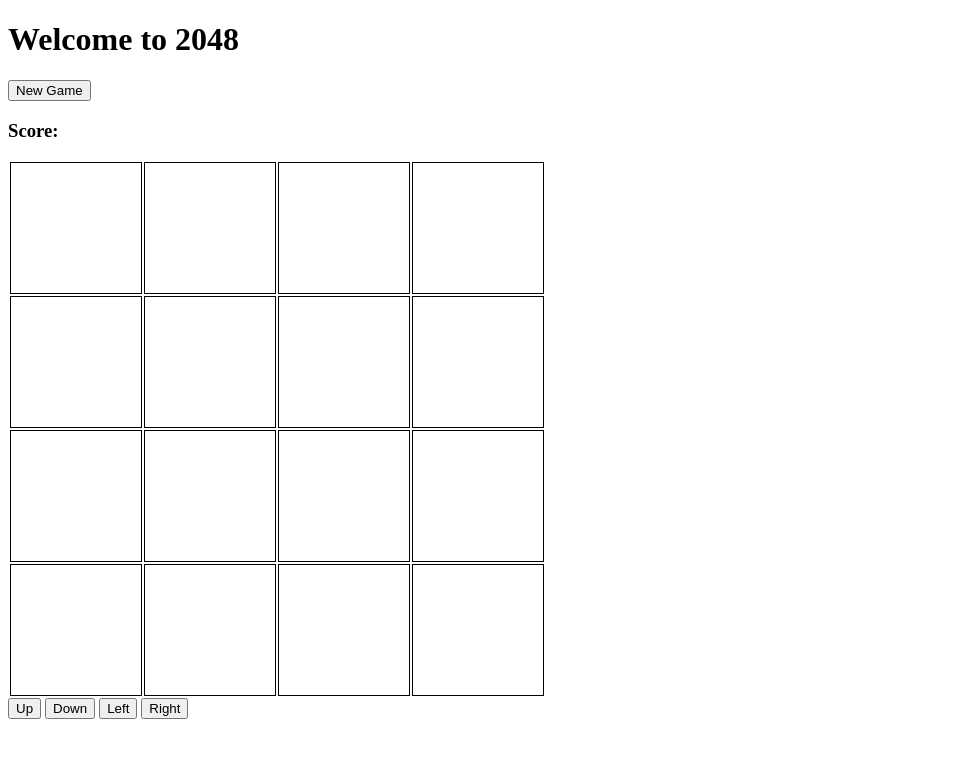
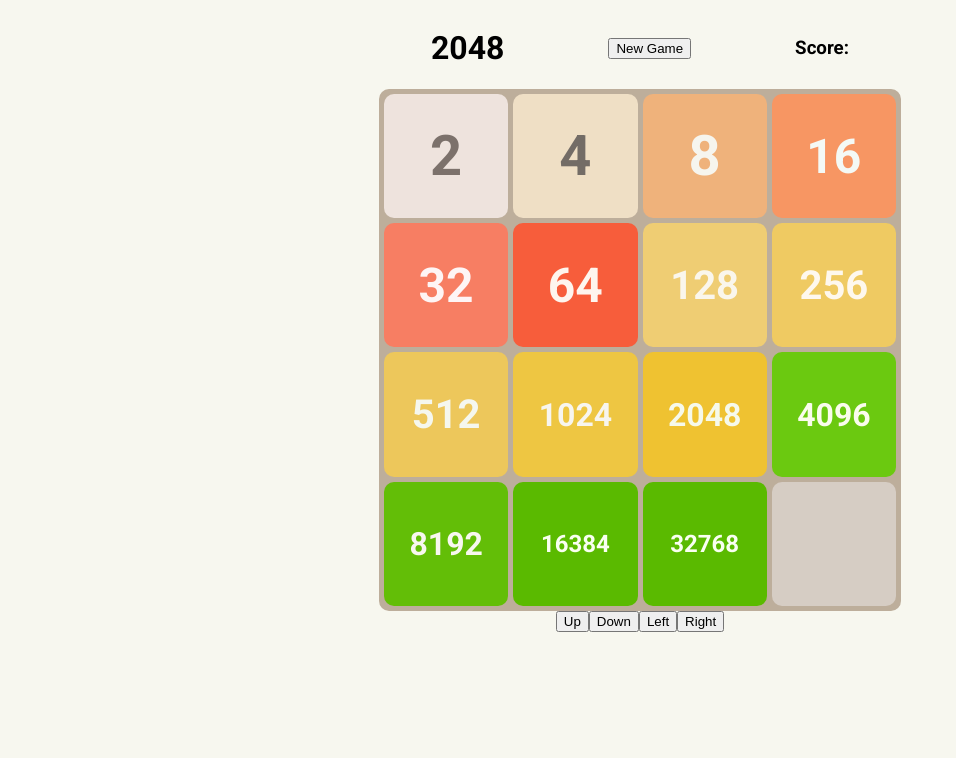
Before and after one commit to ThePrakharRajpali/2048, a website: page index.html in a window 1280 px wide. Shown: the whole page, without its empty margins (0-956 px from the left). Drawn offline with Linux system fonts and the light colour scheme.

Commit message:
made basic css design

```diff
--- a/index.css
+++ b/index.css
@@ -1,6 +1,181 @@
-td{
-    border: 1px solid black;
-    width: 10vw;
-    height: 10vw;
-    margin: 0px;
+/* body {
+    font-family: 'Roboto', sans-serif;
+    background-color: #F7F7EF;
 }
+
+.grid{
+    background-color: #BDAE9B;
+    background-color: #BDAE9B;
+    display: grid;
+    border-radius: 10px;
+    width: minmax(40vw, auto);
+    /* grid-template-areas:
+    '1 2 3 4'
+    '5 6 7 8'
+    '9 10 11 12'
+    '13 14 15 16'; */
+    /* grid-template-columns: repeat(4,minmax(100px, auto)); */
+    /* grid-template-rows: repeat(4, 25%); */
+
+    /* grid-auto-rows: minmax(100px, auto); */
+    /* gap: 0.5em; */
+/* } */
+
+/* .grid-item{ */
+    /* border: 1px solid black; */
+    /* border-radius: 10px; */
+    /* margin: 5px; */
+    /* padding: 20px; */
+    /* display: flex; */
+    /* justify-content: center; */
+    /* align-items: center; */
+    /* background-color: #D6CDC4; */
+/* } */
+
+body{
+    display: flex;
+    flex-direction: column;
+    justify-content: center;
+    align-items: center;
+    font-family: 'Roboto', sans-serif;
+    background-color: #F7F7EF;
+}
+
+.info{
+    display: flex;
+    flex-direction: row;
+    justify-content: space-around;
+    align-items: center;
+}
+
+.buttons{
+    display: flex;
+    flex-direction: row;
+    justify-content: center;
+    align-items: center;
+}
+.grid{
+    display: grid;
+    width: 40vw;
+    /* padding-top: 100%; */
+    height: 40vw;
+    grid-template-columns: repeat(4, 1fr);
+    gap: 5px;
+    grid-auto-rows: 1fr;
+    background-color: #BDAE9B;
+    padding: 5px;
+    border-radius: 10px;
+}
+
+.grid-item{
+    display: flex;
+    justify-content: center;
+    align-items: center;
+    background-color: #D6CDC4;
+    border-radius: 10px;
+}
+
+.grid-2{
+    color: #7C716B;
+    background-color: #EEE3DD;
+    font-size: 3.5rem;
+    font-weight: bold;
+}
+
+.grid-4{
+    color: #736C66;
+    background-color: #EFDFC5;
+    font-size: 3.5rem;
+    font-weight: bold;
+}
+
+.grid-8{
+    font-size: 3.5rem;
+    font-weight: bold;
+    color: #F6F5EE;
+    background-color: #EFB27B;
+}
+
+.grid-16{
+    font-size: 3rem;
+    font-weight: bold;
+    color: #F4F9F5;
+    background-color: #F79663;
+}
+
+.grid-32{
+    font-size: 3rem;
+    font-weight: bold;
+    background-color: #F77E63;
+    color: #FEF5F5;
+}
+
+.grid-64{
+    font-size: 3rem;
+    font-weight: bold;
+    color: #FEF5EE;
+    background-color: #F75D3B;
+}
+
+.grid-128{
+    font-size: 2.5rem;
+    font-weight: bold;
+    background-color: #EFCD73;
+    color: #FAF6EC;
+}
+
+.grid-256{
+    font-size: 2.5rem;
+    font-weight: bold;
+    background-color: #EFCA62;
+    color: #FEF8EE;
+}
+
+.grid-512{
+    font-size: 2.5rem;
+    font-weight: bold;
+    background-color: #EDC75B;
+    color: #F5F7EE;
+}
+
+.grid-1024{
+    font-size: 2rem;
+    font-weight: bold;
+    background-color: #EEC642;
+    color: #F7F5EF;
+}
+
+.grid-2048{
+    font-size: 2rem;
+    font-weight: bold;
+    background-color: #EFC231;
+    color: #F6F9EB;
+}
+
+.grid-4096{
+    font-size: 2rem;
+    font-weight: bold;
+    background-color: #6BC910;
+    color: #FAFCED;
+}
+
+.grid-8192{
+    font-size: 2rem;
+    font-weight: bold;
+    background-color: #63BE07;
+    color: #F8F7EF;
+}
+
+.grid-16384{
+    font-size: 1.5rem;
+    font-weight: bold;
+    background-color: #5ABA00;
+    color: #F9FFF1;
+}
+
+.grid-32768{
+    font-size: 1.5rem;
+    font-weight: bold;
+    background-color: #5ABA00;
+    color: #F9FFF1;
+}
--- a/index.html
+++ b/index.html
@@ -5,47 +5,48 @@
         <meta http-equiv="X-UA-Compatible" content="IE=edge">
         <meta name="viewport" content="width=device-width, initial-scale=1.0">
         <title>2048</title>
+        <link rel="preconnect" href="https://fonts.gstatic.com">
+<link href="https://fonts.googleapis.com/css2?family=Roboto:ital,wght@0,100;0,300;0,400;0,500;0,700;0,900;1,100;1,300;1,400;1,500;1,700;1,900&display=swap" rel="stylesheet">
 		<link rel="stylesheet" href="index.css">
     </head>
     <body>
-        <h1> Welcome to 2048 </h1>
+        <div class='center'><div class="info">
+            <h1 class="mainHeading">2048</h1>
             <button>
                 New Game
             </button>
 
             <h3> Score: </h3>
+        </div>
 
-        <table>
-            <tr>
-                <td></td>
-                <td></td>
-                <td></td>
-                <td></td>
-            </tr>
-            <tr>
-                <td></td>
-                <td></td>
-                <td></td>
-                <td></td>
-            </tr>
-            <tr>
-                <td></td>
-                <td></td>
-                <td></td>
-                <td></td>
-            </tr>
-            <tr>
-                <td></td>
-                <td></td>
-                <td></td>
-                <td></td>
-            </tr>
-        </table>
 
+        <div class="grid">
+            <div class="grid-item grid-2">2</div>
+            <div class="grid-item grid-4">4</div>
+            <div class="grid-item grid-8">8</div>
+            <div class="grid-item grid-16">16</div>
+            <div class="grid-item grid-32">32</div>
+            <div class="grid-item grid-64">64</div>
+            <div class="grid-item grid-128">128</div>
+            <div class="grid-item grid-256">256</div>
+            <div class="grid-item grid-512">512</div>
+            <div class="grid-item grid-1024">1024</div>
+            <div class="grid-item grid-2048">2048</div>
+            <div class="grid-item grid-4096">4096</div>
+            <div class="grid-item grid-8192">8192</div>
+            <div class="grid-item grid-16384">16384</div>
+            <div class="grid-item grid-32768">32768</div>
+            <div class="grid-item"></div>
+        </div>
+
+        <div class="buttons">
             <button id="UpButton">Up</button>
             <button id="DownButton">Down</button>
             <button id="LeftButton">Left</button>
             <button id="RightButton">Right</button>
+        </div></div>
+
+
         <script src="index.js"></script>
     </body>
 </html>
--- a/index.js
+++ b/index.js
@@ -1,5 +1,5 @@
 var isGameOn = true;
-var grid = document.getElementsByTagName('td');
+// var grid = document.getElementsByTagName('td');
 var rightButton = document.getElementById('RightButton');
 var upButton = document.getElementById('UpButton');
 var leftButton = document.getElementById('LeftButton');
```
Also changed, not shown: practice.html (added, +11 -0 lines), practice.css (added). Lines whose indentation alone changed are shown as unchanged.
